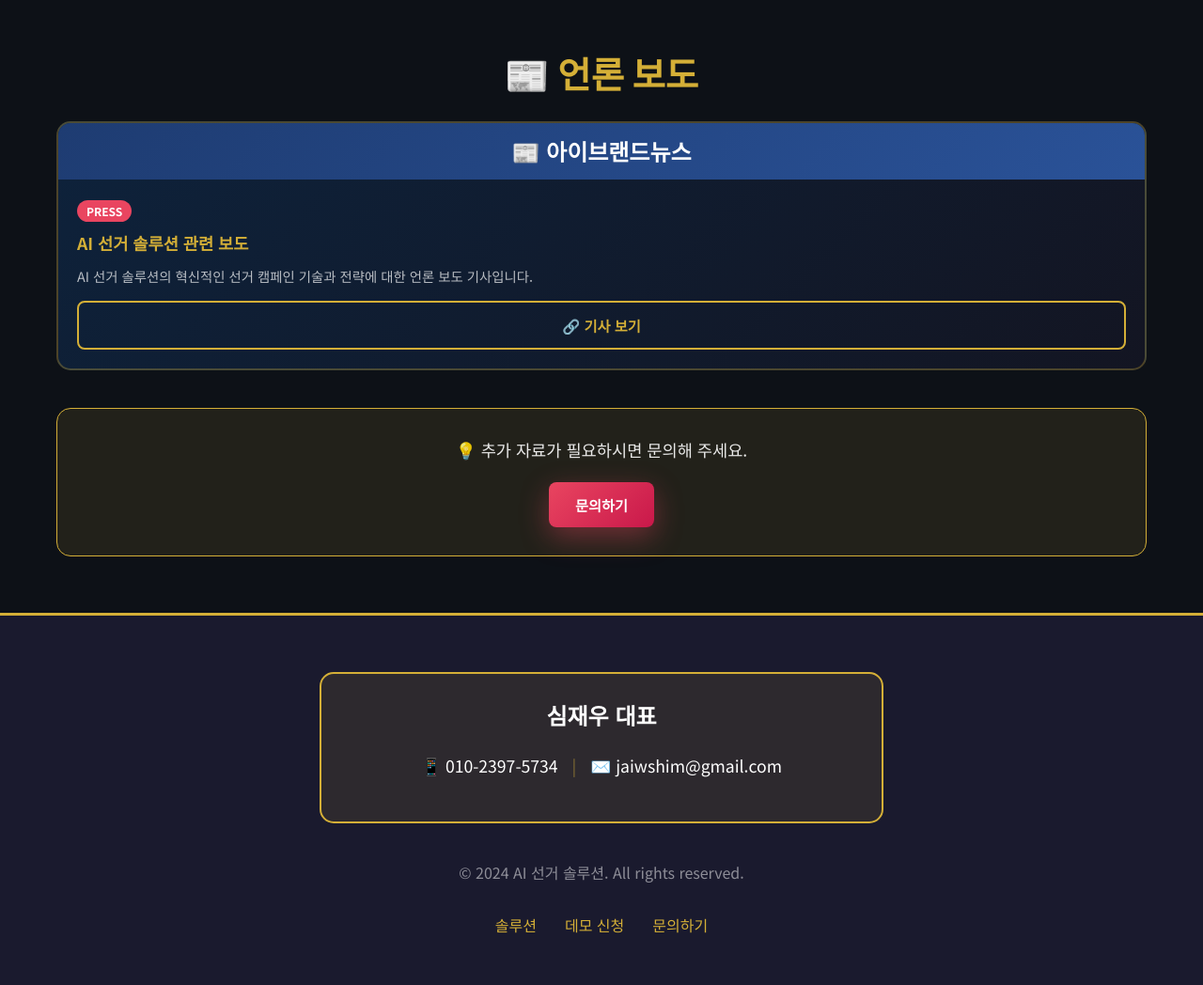
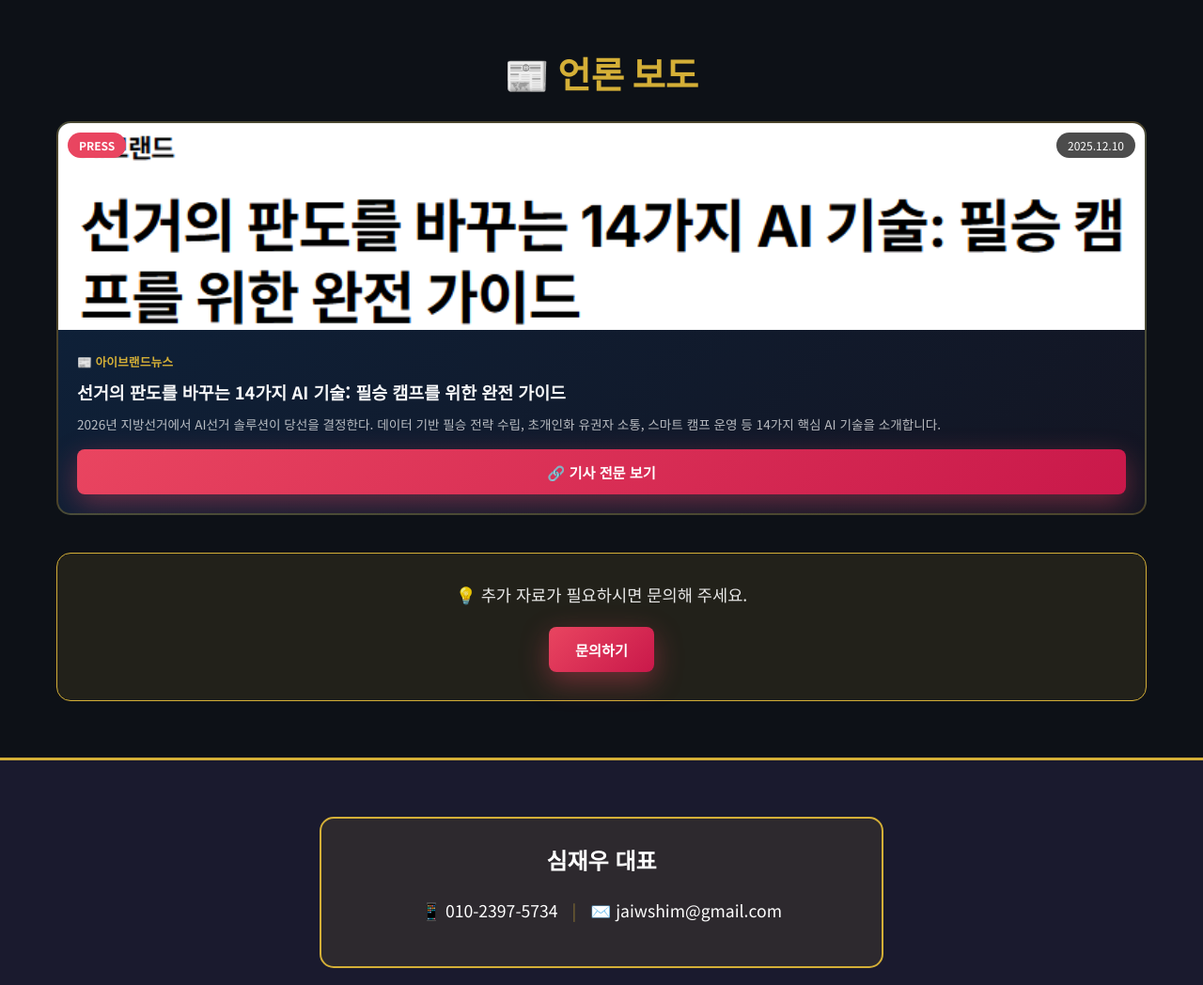
Before and after one commit to jaiwshim-project/aielectionlanding-, a plain HTML site: page pages/resources-articles.html in a window 1280 px wide. Shown: the part 1320-2368 px from the top of the page at 94% size. Drawn offline with nearby package versions, Linux system fonts and the light colour scheme.

Commit message:
Add article thumbnail image for ibrandnews press section
- Add article screenshot as thumbnail image
- Update article card with proper title, date, and description
- Article: 선거의 판도를 바꾸는 14가지 AI 기술: 필승 캠프를 위한 완전 가이드

Co-Authored-By: Claude Opus 4.5 <noreply@anthropic.com>

```diff
--- a/pages/resources-articles.html
+++ b/pages/resources-articles.html
@@ -281,21 +281,27 @@
             <!-- 언론 보도 섹션 -->
             <h2 class="section-title" style="margin-top: 60px; margin-bottom: 20px;">📰 언론 보도</h2>
 
-            <div style="display: grid; grid-template-columns: repeat(auto-fit, minmax(300px, 1fr)); gap: 20px; margin-bottom: 40px;">
+            <div style="display: grid; grid-template-columns: repeat(auto-fit, minmax(350px, 1fr)); gap: 25px; margin-bottom: 40px;">
                 <!-- 기사 1: 아이브랜드뉴스 -->
                 <div style="background: linear-gradient(135deg, rgba(15, 52, 96, 0.5) 0%, rgba(26, 26, 46, 0.5) 100%); border-radius: 15px; overflow: hidden; border: 2px solid rgba(212, 175, 55, 0.3); transition: transform 0.3s ease, box-shadow 0.3s ease;" onmouseover="this.style.transform='translateY(-5px)'; this.style.boxShadow='0 10px 30px rgba(212, 175, 55, 0.2)';" onmouseout="this.style.transform='translateY(0)'; this.style.boxShadow='none';">
-                    <div style="height: 60px; background: linear-gradient(135deg, #1e3c72 0%, #2a5298 100%); display: flex; align-items: center; justify-content: center;">
-                        <span style="font-size: 1.5rem; color: white; font-weight: 700;">📰 아이브랜드뉴스</span>
+                    <div style="height: 220px; overflow: hidden; position: relative;">
+                        <img src="../images/article-ibrandnews.png" alt="선거의 판도를 바꾸는 14가지 AI 기술" style="width: 100%; height: 100%; object-fit: cover; object-position: top;">
+                        <div style="position: absolute; top: 10px; left: 10px;">
+                            <span style="background: var(--accent); color: white; padding: 5px 12px; border-radius: 15px; font-size: 0.75rem; font-weight: 600;">PRESS</span>
+                        </div>
+                        <div style="position: absolute; top: 10px; right: 10px;">
+                            <span style="background: rgba(0,0,0,0.7); color: white; padding: 5px 12px; border-radius: 15px; font-size: 0.75rem;">2025.12.10</span>
+                        </div>
                     </div>
                     <div style="padding: 20px;">
-                        <div style="margin-bottom: 10px;">
-                            <span style="background: var(--accent); color: white; padding: 3px 10px; border-radius: 15px; font-size: 0.75rem; font-weight: 600;">PRESS</span>
+                        <div style="margin-bottom: 8px;">
+                            <span style="color: var(--gold); font-size: 0.8rem; font-weight: 600;">📰 아이브랜드뉴스</span>
                         </div>
-                        <h4 style="color: var(--gold); font-size: 1.1rem; margin-bottom: 10px; line-height: 1.4;">AI 선거 솔루션 관련 보도</h4>
-                        <p style="color: rgba(255,255,255,0.7); font-size: 0.9rem; margin-bottom: 15px; line-height: 1.6;">
-                            AI 선거 솔루션의 혁신적인 선거 캠페인 기술과 전략에 대한 언론 보도 기사입니다.
+                        <h4 style="color: var(--light); font-size: 1.15rem; margin-bottom: 10px; line-height: 1.4; font-weight: 700;">선거의 판도를 바꾸는 14가지 AI 기술: 필승 캠프를 위한 완전 가이드</h4>
+                        <p style="color: rgba(255,255,255,0.7); font-size: 0.85rem; margin-bottom: 15px; line-height: 1.6;">
+                            2026년 지방선거에서 AI선거 솔루션이 당선을 결정한다. 데이터 기반 필승 전략 수립, 초개인화 유권자 소통, 스마트 캠프 운영 등 14가지 핵심 AI 기술을 소개합니다.
                         </p>
-                        <a href="https://www.ibrandnews.com/news/articleView.html?idxno=11309" target="_blank" class="btn btn-secondary" style="width: 100%; text-align: center; padding: 12px;">🔗 기사 보기</a>
+                        <a href="https://www.ibrandnews.com/news/articleView.html?idxno=11309" target="_blank" class="btn btn-primary" style="width: 100%; text-align: center; padding: 12px;">🔗 기사 전문 보기</a>
                     </div>
                 </div>
             </div>
```
Also changed, not shown: images/article-ibrandnews.png (added).
